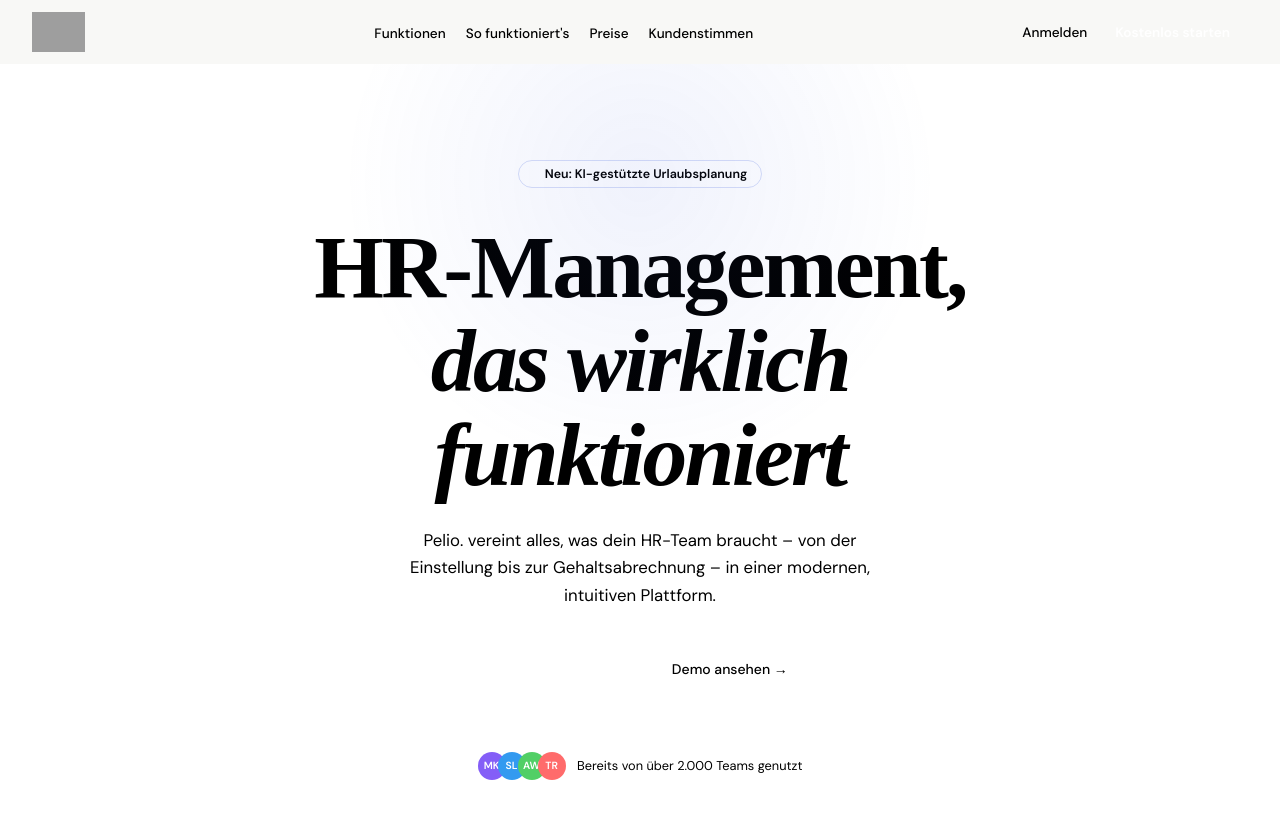
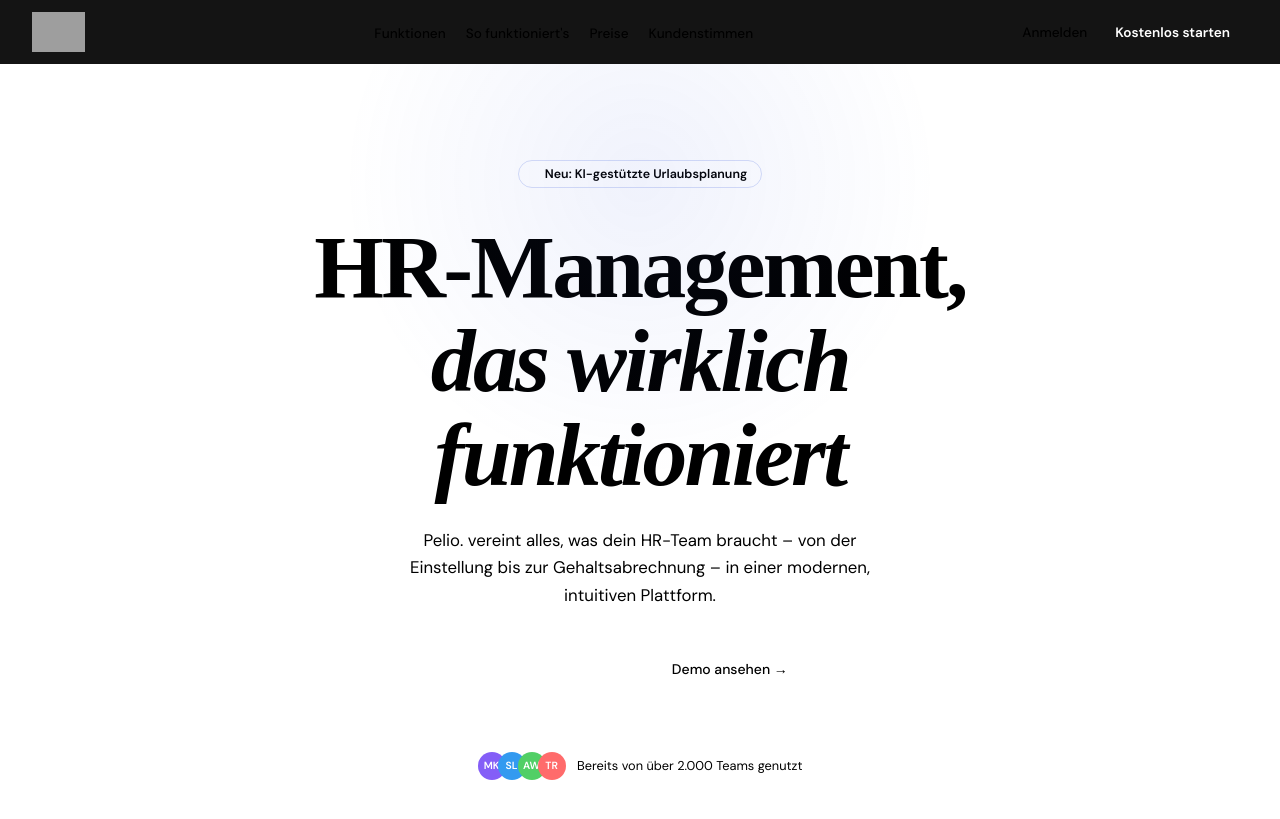
Before and after one commit to guerkankaraduman-prog/hrplatform, a Jekyll site: the page index.html, which Jekyll copies as it is, in a window 1280 px wide and 900 px high. Shown: the top 819 px of the window. Built offline with Jekyll 4.4.1, drawn with Linux system fonts in a browser that asks for light colours; some web fonts are replaced; grey boxes are pictures that could not be loaded.

Commit message:
Update index.html

```diff
--- a/index.html
+++ b/index.html
@@ -41,7 +41,7 @@
   align-items: center;
   padding: 0 32px;
   height: 64px;
-  background: rgba(248,248,246,0.92);
+  background: rgba(0,0,0,0.92);
   backdrop-filter: blur(12px);
   border-bottom: 1px solid var(--border);
 }
```
